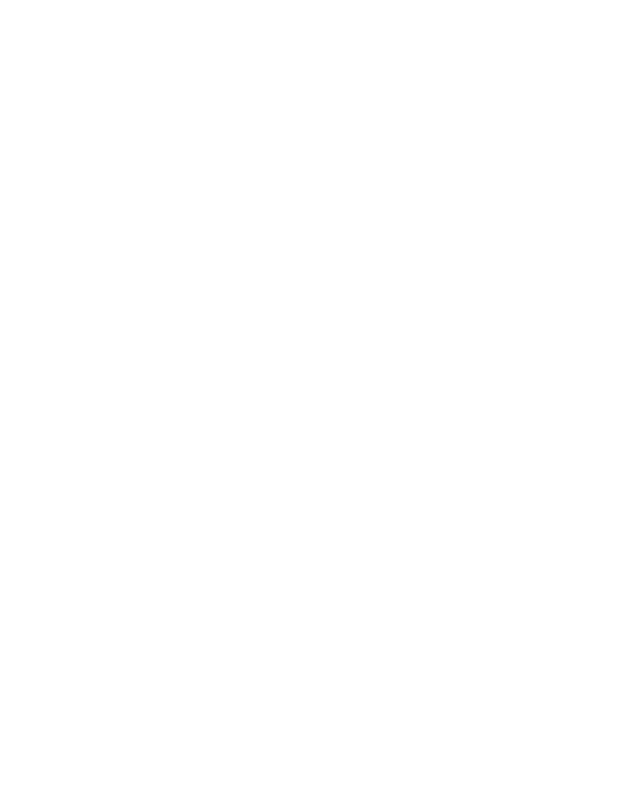
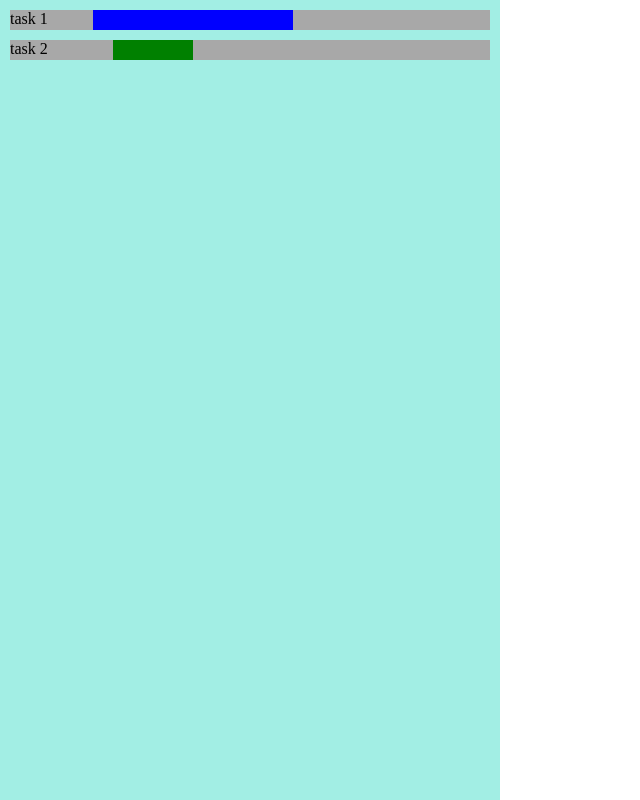
Before and after one commit to viniciusmachadovianna/gantt, a plain HTML site: page index.html in a window 1280 px wide. Shown: the whole page, without its empty margins (0-640 px from the left). Drawn offline with Linux system fonts and the light colour scheme.

Commit message:
task style
hover css added

```diff
--- a/index.html
+++ b/index.html
@@ -11,8 +11,21 @@
     <header></header>
     <nav></nav>
     <main>
-        <section id="list"></section>
-        <section id="timeline"></section>
+        <section id="timeline">
+            <div class="task" id="t1">
+                <span>task 1</span>
+                <svg class="gantt-chart" width="" height="">
+                    <rect x="0" y="0" width="200" height="20" fill="blue" />
+                </svg>
+            </div>
+            <div class="task" id="t2">
+                <span>task 2</span>
+                <svg class="gantt-chart" width="" height="">
+                <rect x="20" y="0" width="80" height="20" fill="green" />
+                </svg>
+            </div>
+
+        </section>
     </main>
 </body>
 <script src="script.js"></script>
--- a/style.css
+++ b/style.css
@@ -0,0 +1,26 @@
+html,body{
+    margin: 0;
+    padding: 0;
+    width: 100%;
+    height: 100vh;
+    overflow: hidden;
+}
+#timeline{
+    background: rgb(162, 238, 228);
+    width: 500px;
+    height: 100vh;
+    overflow: scroll;
+}
+.task{
+    display: flex;
+    flex-flow: row;
+    background: rgb(168, 168, 168);
+    height: 20px;
+    margin: 10px;
+}
+.task>span{
+    width: 100px;
+}
+svg>rect:hover{
+    fill: rebeccapurple;
+}
```
